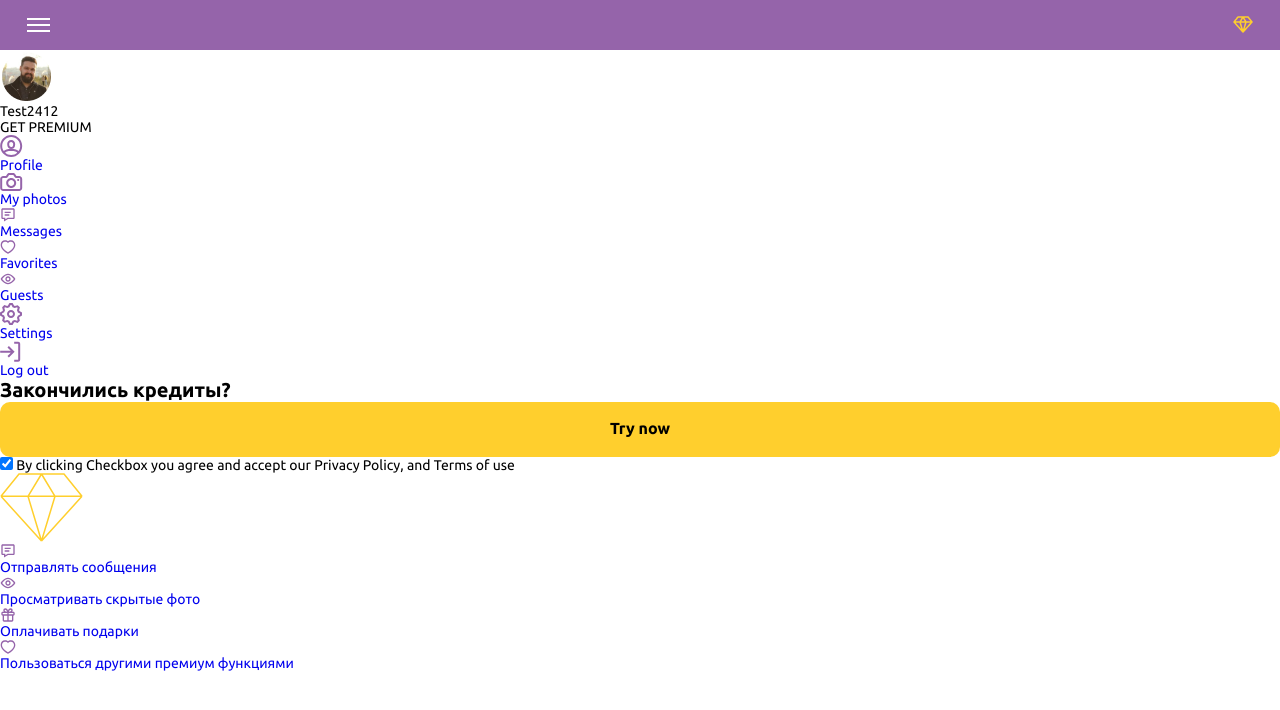
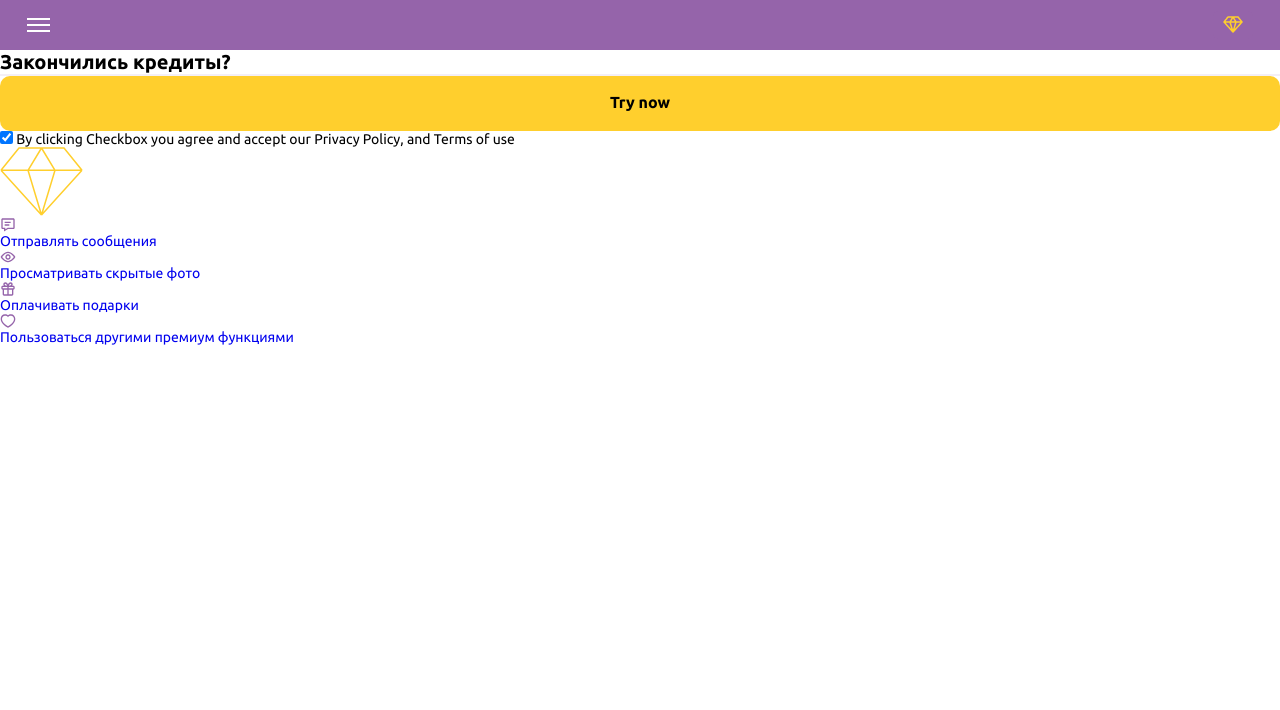
Before and after one commit to Ivsmcrew/PromoPage, a website: page index.html in a window 1280 px wide. Drawn offline with Linux system fonts and the light colour scheme.

Commit message:
feat: add nav styles

```diff
--- a/assets/sass/base/_common.scss
+++ b/assets/sass/base/_common.scss
@@ -1,8 +1,11 @@
 html{
+    overflow-x: hidden;
     scroll-behavior: smooth;
     @include fontRegular( $base-font-size );
 }
 body{
+    position: relative;
+    height: 100vh;
 	overflow-x: hidden;
     scroll-behavior: smooth;
     @include fontRegular( $mob-main-font-size );
@@ -11,14 +14,19 @@ body{
     position: absolute;
     z-index: 2;
     top:0;
-    left:0;
+    left:100%;
     height: 100%;
     width: 100%;
-    background-color: rgba($color: #000000, $alpha: 0.7);
-    display: none;
+    background-color: rgba(255, 255, 255);
+    opacity: 0;
+    transition-property: all;
+    transition-duration: 0.3s;
 
     &_active{
-        display: block;
+        left:0;
+        opacity: 1;
+        transition-property: all;
+        transition-duration: 0.3s;
     }
 }
 .wrapper{
--- a/assets/sass/components/_burger.scss
+++ b/assets/sass/components/_burger.scss
@@ -4,9 +4,36 @@
     display: flex;
     flex-direction: column;
     justify-content: space-between;
+    z-index: 3;
 
     &__rectangle{
         height: 2px;
         background-color: #fff;
+        opacity: 1;
+        transition-property: all;
+        transition-duration: 0.5s;
+    }
+
+    &_active{
+        position: relative;
+
+        .burger__rectangle{
+            position: absolute;
+            top: 6px;
+            left: 0;
+            width: 23px;
+            background-color: $first-main-color;
+            transition-property: all;
+            transition-duration: 0.5s;
+        }
+        .burger__rectangle:nth-child(1) {
+            transform: rotate(45deg);
+        }
+        .burger__rectangle:nth-child(2) {
+            opacity: 0;
+        }
+        .burger__rectangle:nth-child(3) {
+            transform: rotate(-45deg);
+        }
     }
 }
--- a/assets/sass/components/_buttons.scss
+++ b/assets/sass/components/_buttons.scss
@@ -5,3 +5,11 @@
     background-color: $second-main-color;
     border-radius: 10px;
 }
+
+.premiumButton{
+    @include fontRegular(1rem);
+    padding: 5px 10px;
+    color: #fff;
+    background-color: $dark-main-color;
+    border-radius: 5px;
+}
--- a/assets/sass/layout-parts/_header.scss
+++ b/assets/sass/layout-parts/_header.scss
@@ -13,4 +13,5 @@
 .header__premiumButton{
     margin-left: auto;
     margin-right: 7px;
+    background-color: $first-main-color;
 }
--- a/assets/sass/layout-parts/_main.scss
+++ b/assets/sass/layout-parts/_main.scss
@@ -0,0 +1,17 @@
+.main{
+}
+
+.main__nav{
+    position: absolute;
+    top:0;
+    right:0;
+    z-index: 5;
+    transition-property: right;
+    transition-duration: 0.5s;
+
+    &_hidden{
+        right: -100%;
+        transition-property: right;
+        transition-duration: 0.5s;
+    }
+}
--- /dev/null
+++ b/assets/sass/layout-parts/_nav.scss
@@ -0,0 +1,57 @@
+.nav{
+    width: 270px;
+    height: 100vh;
+    padding: 18px;
+    background-color: $first-background-color;
+    border: 1px solid $first-border-color;
+    border-radius: 5px;
+
+    &__separator{
+        margin-top: 22px;
+    }
+    &__hub{
+        margin-top: 22px;
+        margin-left: 12px;
+    }
+}
+.user{
+    display: grid;
+    grid-template-areas: "avatar userName"
+                         "avatar premiumButton";
+    justify-content: start;
+    align-items: center;
+    column-gap: 15px;
+
+    .avatarImage{
+        grid-area: avatar;
+        width: 49px;
+        height: 49px;
+    }
+    .userName{
+        @include fontBold();
+    }
+}
+.separator{
+    width:100%;
+    height: 2px;
+    background-color: $first-background-color;
+}
+.hub{
+    display: grid;
+    row-gap: 25px;
+
+    .department{
+        &__link{
+            display: flex;
+            align-items: center;
+        }
+        &__icon{
+            width: 22px;
+            height: 22px;
+        }
+        &__text{
+            margin-left: 30px;
+            color: #000;
+        }
+    }
+}
--- a/assets/sass/style.scss
+++ b/assets/sass/style.scss
@@ -7,3 +7,4 @@
 @import "./components/logo";
 @import "./layout-parts/header";
 @import "./layout-parts/main";
+@import "./layout-parts/nav";
```
Also changed, not shown: style.css, 1 other file.
